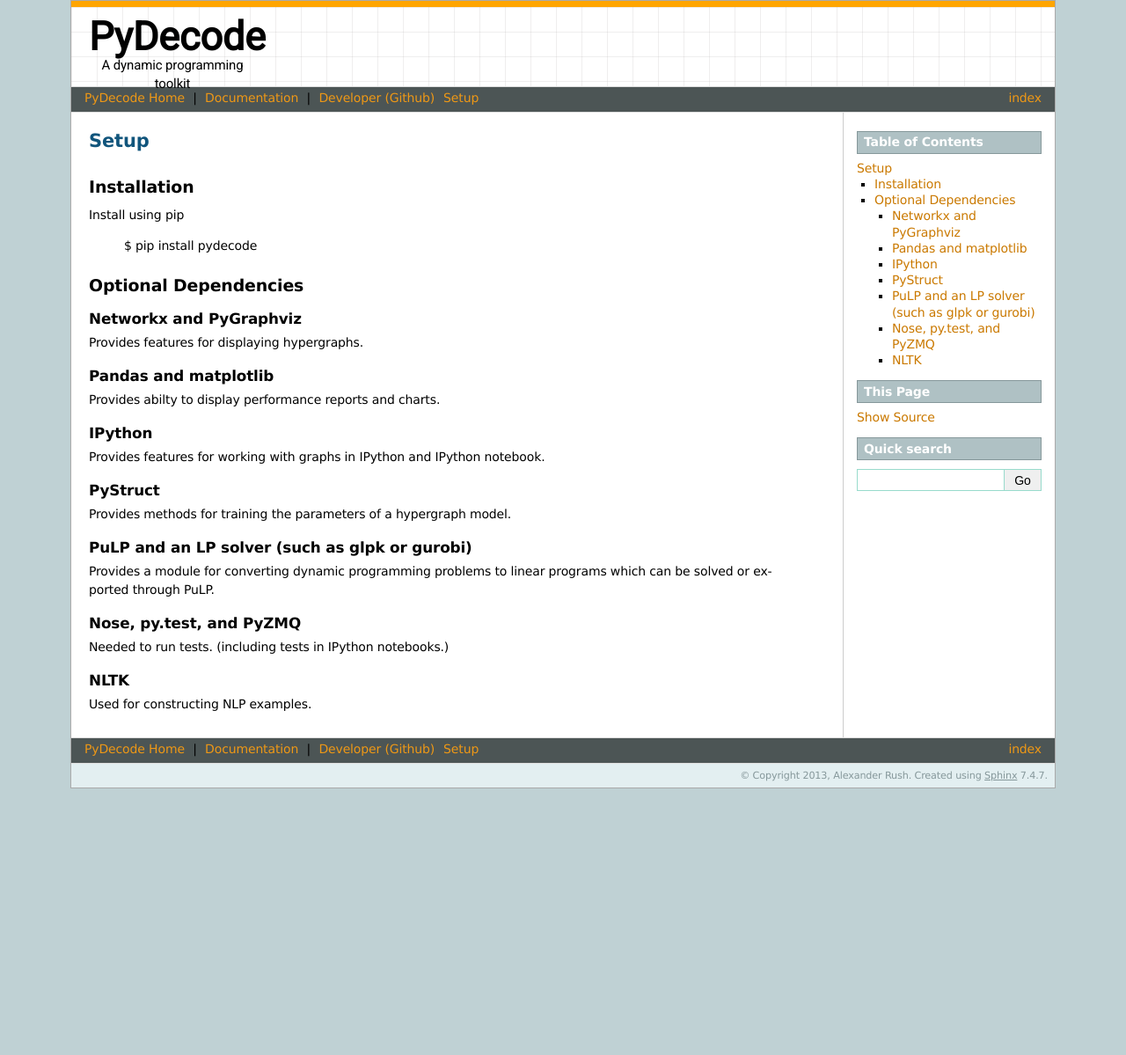
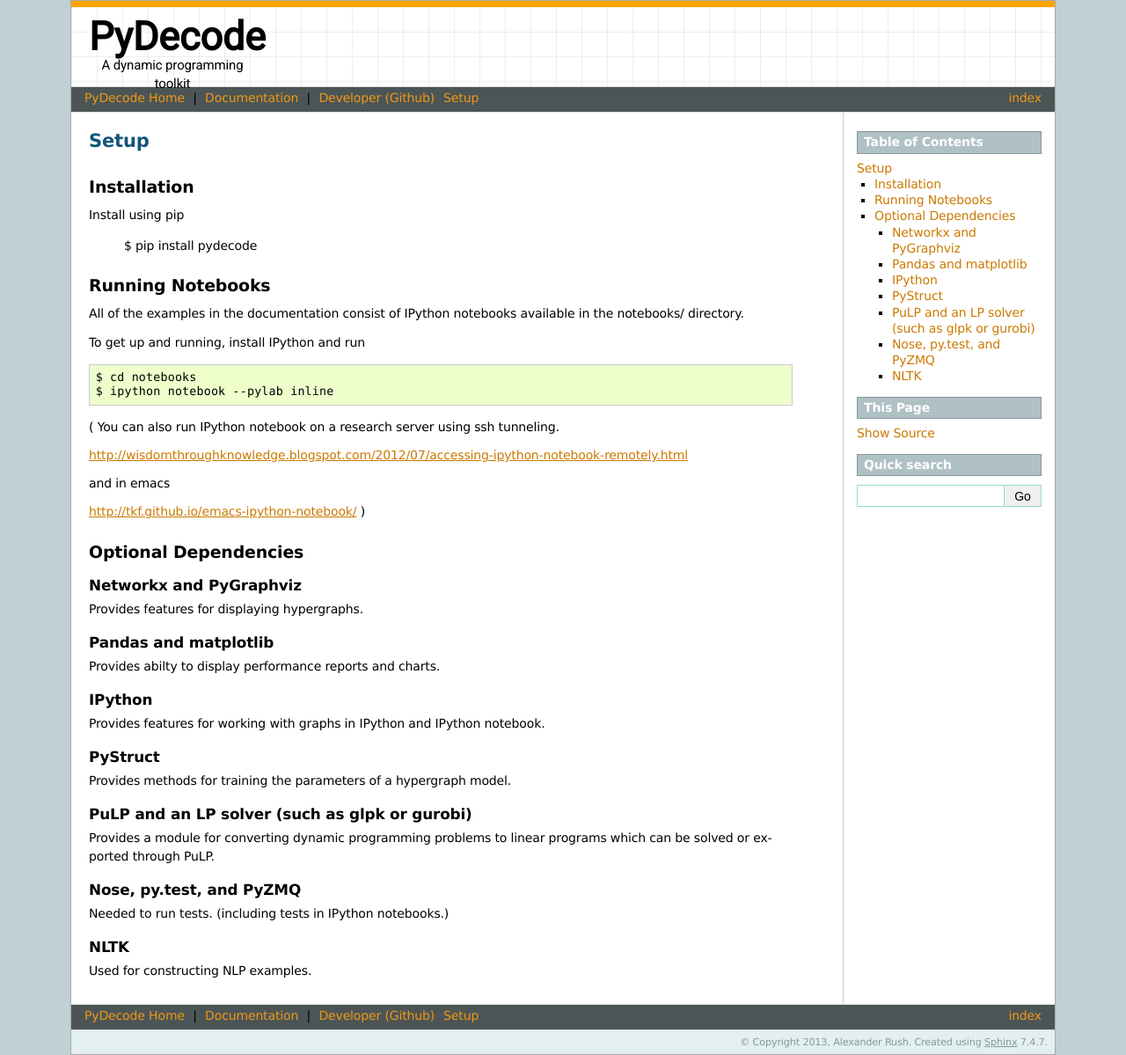
Before and after one commit to srush/PyDecode, a Sphinx documentation site: the page built from docs/source/setup.rst, in a window 1280 px wide. Shown: the whole page at 88% size. Built offline with Sphinx 7.4.7, drawn with Linux system fonts in a browser that asks for light colours; pages that are not in the unit, such as notebooks, are missing from menus; before the commit the page ends 900 px from its top, so only the background shows below that.

Commit message:
Fix some docs and development

```diff
--- a/docs/source/setup.rst
+++ b/docs/source/setup.rst
@@ -8,6 +8,25 @@
 Install using pip
 
     $ pip install pydecode
+
+Running Notebooks
+=================
+
+All of the examples in the documentation consist of IPython notebooks available in the notebooks/ directory.
+
+To get up and running, install IPython and run ::
+
+    $ cd notebooks
+    $ ipython notebook --pylab inline
+
+( You can also run IPython notebook on a research server using ssh tunneling.
+
+http://wisdomthroughknowledge.blogspot.com/2012/07/accessing-ipython-notebook-remotely.html
+
+and in emacs
+
+http://tkf.github.io/emacs-ipython-notebook/
+)
 
 Optional Dependencies
 =====================
```
